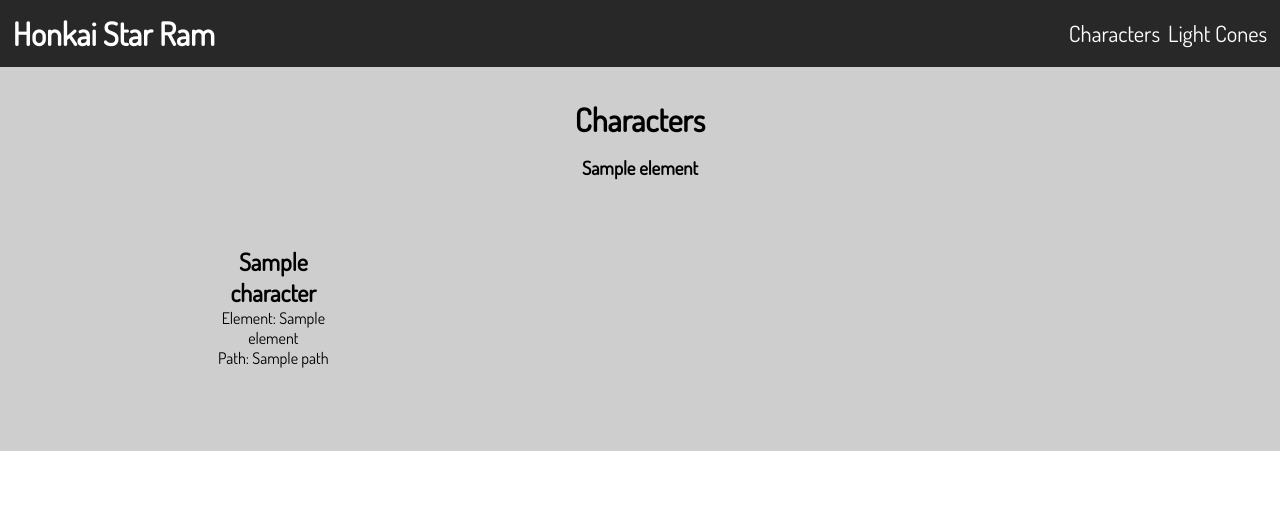
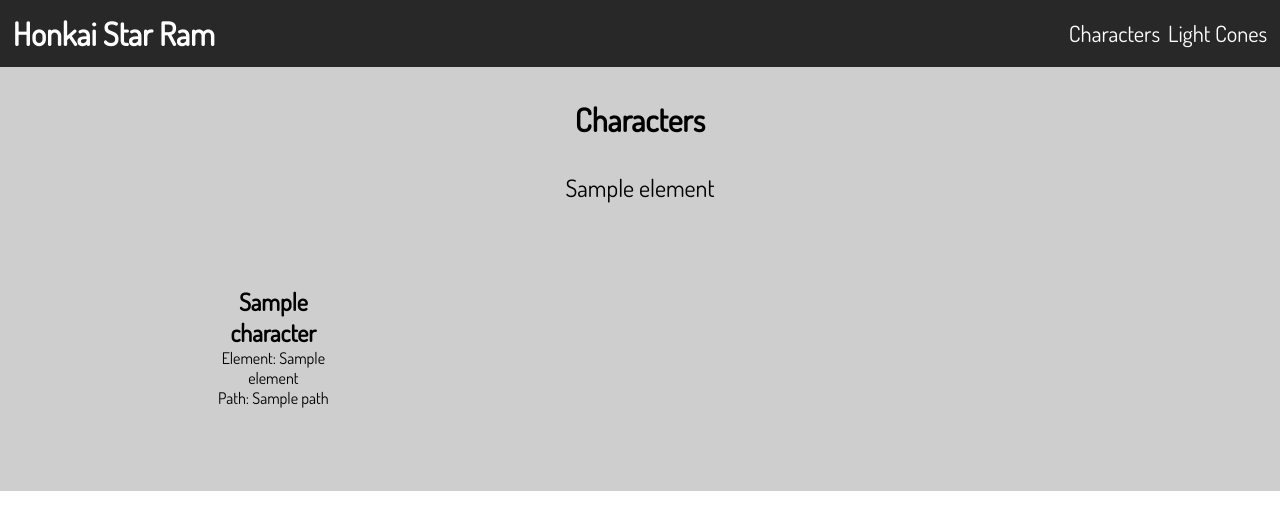
Before and after one commit to Ramzt3/star_rail_ram, a Django app: page /characters/ in a window 1280 px wide. Shown: the top 530 px of the page. Run offline with Django 4.2, Linux system fonts and the light colour scheme; tables that the repository leaves empty hold one stand-in row (values such as "Sample post").

Commit message:
filter by elements feature

```diff
--- /dev/null
+++ b/core/forms.py
@@ -0,0 +1,6 @@
+from django import forms
+from .models import Element
+
+# class ChoiceNow(forms.Form):
+#     ele = Element.objects.all()
+#     element = forms.ChoiceField(choices=ele)
--- a/core/static/core/style.css
+++ b/core/static/core/style.css
@@ -13,6 +13,15 @@ body {
   font-family: 'Dosis', sans-serif;
 }
 
+button, input[type="submit"], input[type="reset"] {
+	background: none;
+	color: inherit;
+	border: none;
+	padding: 0;
+	font: inherit;
+	cursor: pointer;
+	outline: inherit;
+}
 /* header start */
 ul {
   list-style-type: none;
@@ -72,17 +81,21 @@ a {
   text-align: center;
   margin: 0 10rem;
 }
-.filter {
+.filter form {
+  padding: 0 0.3rem;
+  color: black;
+}
+.filter form ul{
   display: flex;
   justify-content: center;
   padding: 1rem 0;
 }
-.filter div:hover {
+.filter form ul li button {
+  font-size: 1.5rem;
+  padding: 1rem;
+}
+.filter form ul li button:hover {
   color: #f9f6ee;
-}
-.filter div {
-  padding: 0 0.3rem;
-  color: black;
 }
 .in-container {
   display: grid;
--- a/core/templates/core/characters.html
+++ b/core/templates/core/characters.html
@@ -7,15 +7,15 @@
 
 {% block content %}
 <div class="filter">
-  {% for element in elements %}
-  <div>
-    <a href="#">
-      <div>
-        <h3>{{ element.name }}</h3>
-      </div>
-    </a>
-  </div>
-  {% endfor %}
+  <form method="GET">
+    <ul>
+      {% for element in elements %}
+      <li>
+        <button name="element" value="{{ element.id }}">{{ element }}</button>
+      </li>
+      {% endfor %}
+    </ul>
+  </form>
 </div>
 
 <div class="in-container">
--- a/core/views.py
+++ b/core/views.py
@@ -5,12 +5,17 @@ def index(request):
     return render(request, 'core/index.html')
 
 def characters(request):
-    characters = Character.objects.all().order_by('-rarity', 'name')
     elements = Element.objects.all()
+    query_element = request.GET.get('element')
+
+    if not query_element:
+        characters = Character.objects.all().order_by('-rarity', 'name')
+    else:
+        characters = Character.objects.order_by('-rarity', 'name').filter(element=query_element)
 
     return render(request, 'core/characters.html', {
         'characters': characters,
-        'elements': elements
+        'elements': elements,
     })
 
 def character_detail(request, pk):
```
